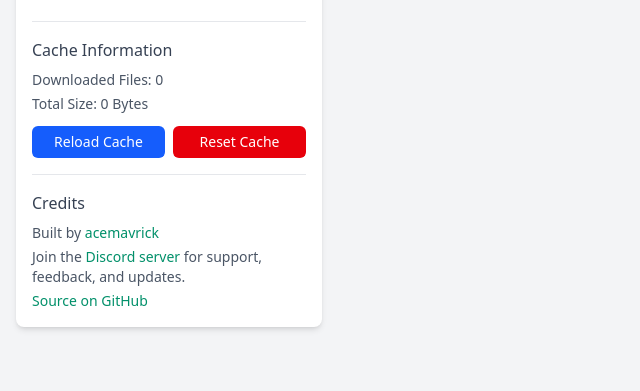
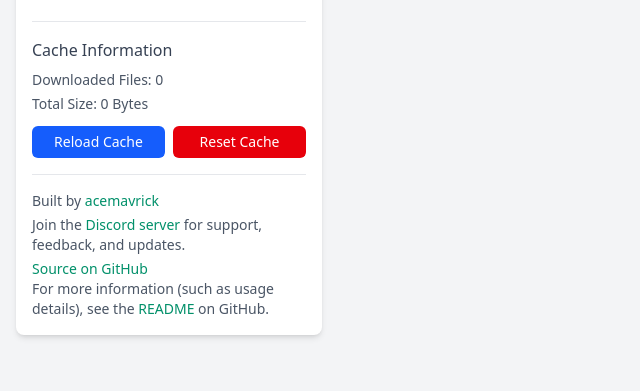
Before and after one commit to acemavrick/uil-dl, a Python web app: template webapp/templates/index.html in a window 1280 px wide. Shown: the part 608-999 px from the top of the page, without its empty margins (0-640 px from the left). Before the commit the page ends 938 px from the top, so only its background shows below. Run offline with Jinja, Linux system fonts and the light colour scheme; the template is opened without the code that fills it, so the values that code supplies are empty; style sheets or scripts are compiled from the project's sources.

Commit message:
Updated README and downloaded file names

```diff
--- a/webapp/app.py
+++ b/webapp/app.py
@@ -243,13 +243,13 @@ download_cache = DownloadCache()
 
 def format_filename(subject, level, year, link_type, extension):
     """Format filename: subject_year_level_linktype.extension"""
-    base_name = f"{subject.replace(' ', '_')}_{year}_{level.replace(' ', '_')}"
+    base_name = f"{subject.replace(' ', '-')}_{year}_{level.replace(' ', '-')}"
     # Use link_type to differentiate files for the same contest
     return f"{base_name}_{link_type}{extension}"
 
 def generate_cache_key(subject, level, year, link_type):
     """Generate a consistent cache key for a contest's file."""
-    base_key = f"{subject.replace(' ', '_')}_{year}_{level.replace(' ', '_')}"
+    base_key = f"{subject.replace(' ', '-')}_{year}_{level.replace(' ', '-')}"
     return f"{base_key}_{link_type}"
 
 @app.route('/splash')
--- a/webapp/templates/index.html
+++ b/webapp/templates/index.html
@@ -165,7 +165,6 @@
 
                     <!-- credits -->
                     <div class="border-t border-gray-200 dark:border-gray-700 pt-4 mt-4">
-                        <h3 class="text-md font-medium mb-2 text-gray-700 dark:text-gray-200">Credits</h3>
                         <div class="text-sm text-gray-600 dark:text-gray-300">
                             <p class="mb-1">Built by
                                 <a href="https://github.com/acemavrick" target="_blank" rel="noopener noreferrer" class="text-emerald-700 dark:text-emerald-300 hover:underline">acemavrick</a>
@@ -176,6 +175,11 @@
                             </p>
                             <p>
                                 <a href="https://github.com/acemavrick/uil-dl/tree/standalone" target="_blank" rel="noopener noreferrer" class="text-emerald-700 dark:text-emerald-300 hover:underline">Source on GitHub</a>
+                            </p>
+                            <p>
+                                For more information (such as usage details), see the
+                                <a href="https://github.com/acemavrick/uil-dl/blob/standalone/README.md" target="_blank" rel="noopener noreferrer" class="text-emerald-700 dark:text-emerald-300 hover:underline">README</a>
+                                on GitHub.
                             </p>
                         </div>
                     </div>
```
Also changed, not shown: README.md.
